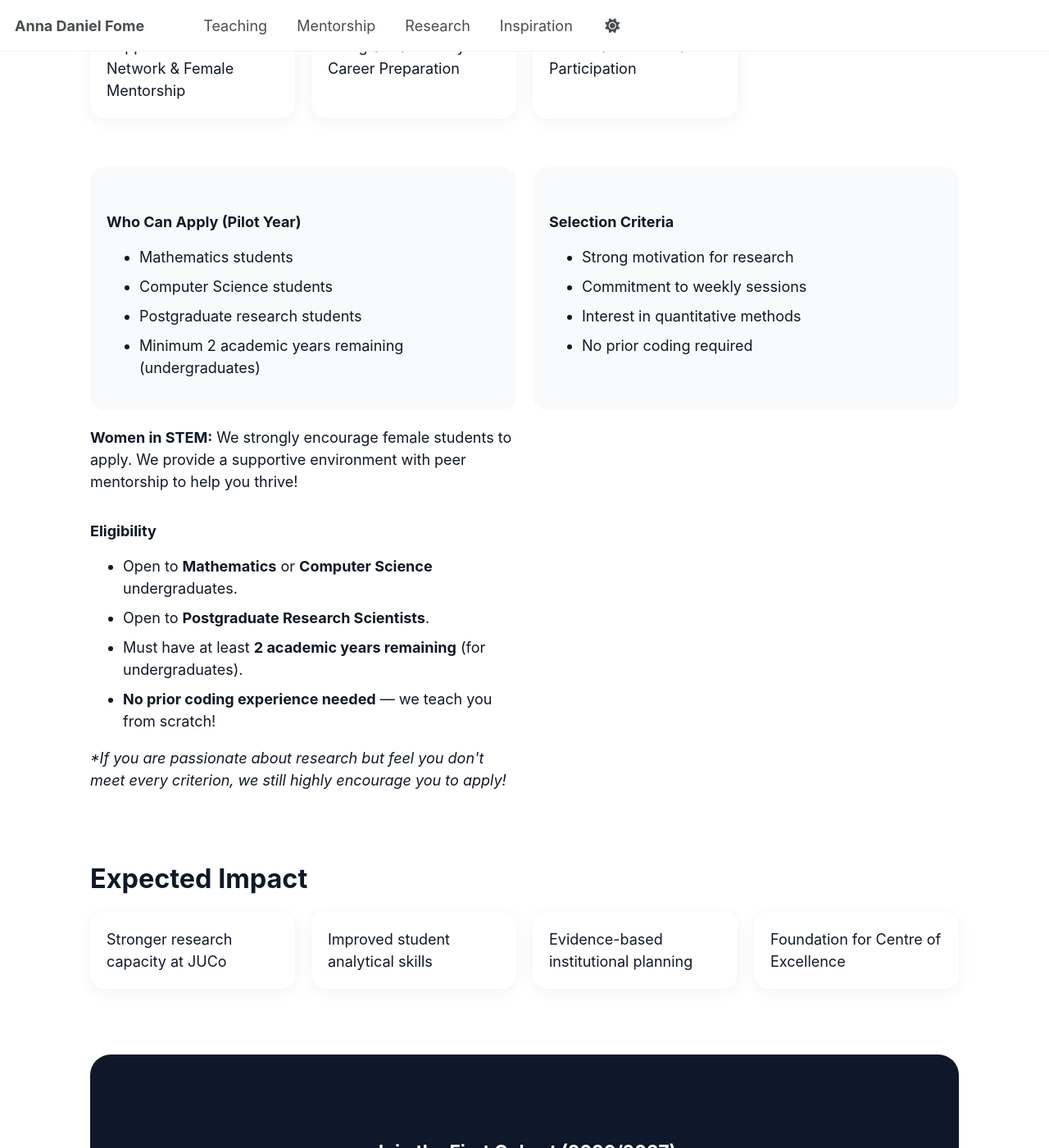
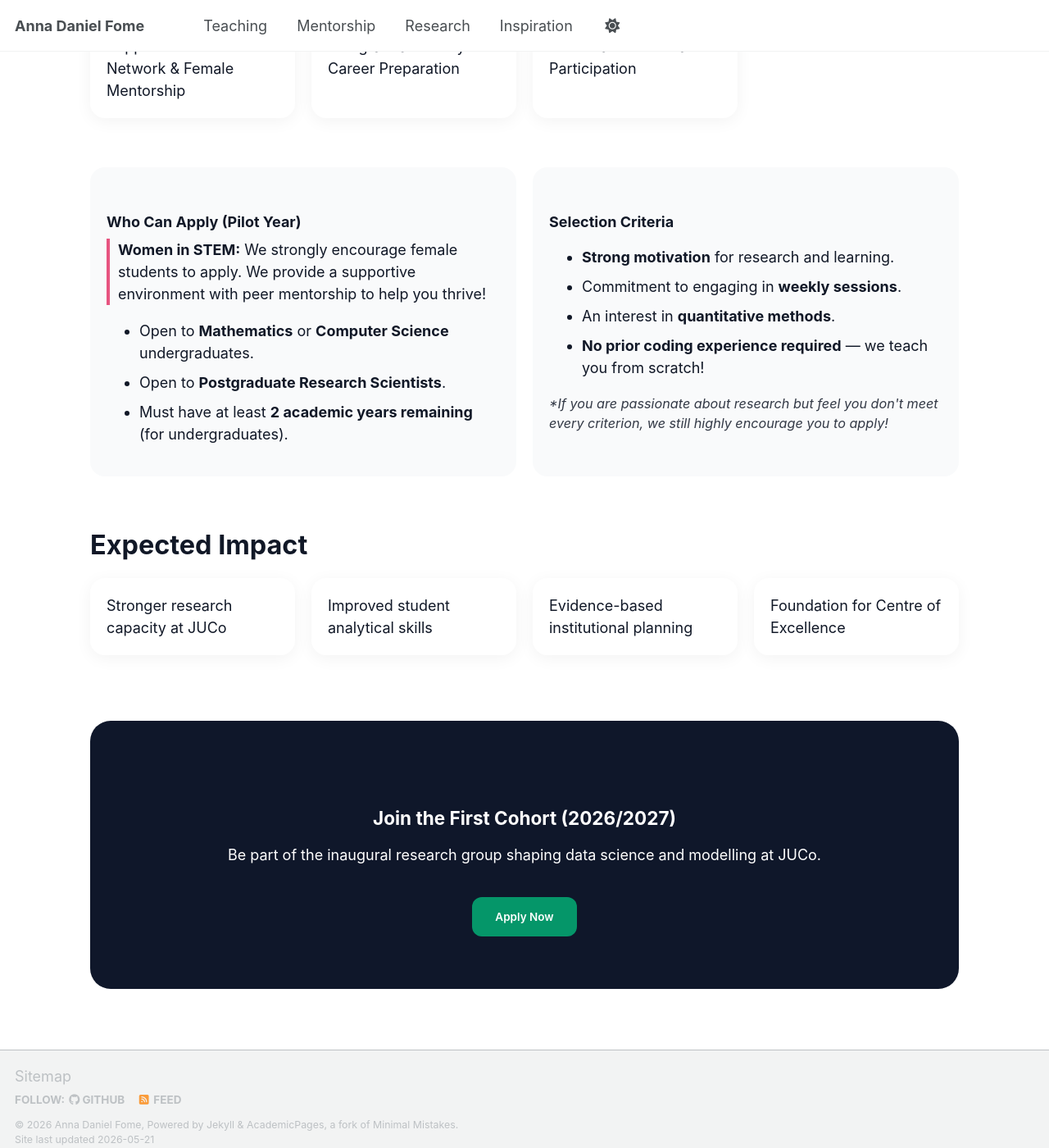
Before and after one commit to FomeA/FomeA.github.io, a Jekyll site: the page built from _pages/datascience.html, in a window 1280 px wide and 1400 px high, scrolled down 1474 px. Shown: the whole window at 82% size. Built offline with Jekyll 4.4.1, drawn with Linux system fonts in a browser that asks for light colours; a script bundle is joined from its source files by our own code; library files that are not in the unit come from our copies.

Commit message:
Update datascience.html

```diff
--- a/_pages/datascience.html
+++ b/_pages/datascience.html
@@ -151,53 +151,43 @@ author_profile: false
 </section>
 
 
-<!-- ================= ELIGIBILITY ================= -->
+<!-- ================= ELIGIBILITY & SELECTION ================= -->
 <section class="section split">
 
+  <!-- Left Side: Balanced Requirements & Encouragement -->
   <div class="panel">
     <h3>Who Can Apply (Pilot Year)</h3>
+
+    <!-- High-priority encouragement banner placed right at the top -->
+    <div class="highlight-banner" style="margin-bottom: 15px; border-left: 4px solid #e75480; padding-left: 10px;">
+        <strong>Women in STEM:</strong> We strongly encourage female students to apply. We provide a supportive environment with peer mentorship to help you thrive!
+    </div>
+
     <ul>
-      <li>Mathematics students</li>
-      <li>Computer Science students</li>
-      <li>Postgraduate research students</li>
-      <li>Minimum 2 academic years remaining (undergraduates)</li>
+      <li>Open to <strong>Mathematics</strong> or <strong>Computer Science</strong> undergraduates.</li>
+      <li>Open to <strong>Postgraduate Research Scientists</strong>.</li>
+      <li>Must have at least <strong>2 academic years remaining</strong> (for undergraduates).</li>
     </ul>
   </div>
 
+  <!-- Right Side: Mindset & Commitment Criteria -->
   <div class="panel">
     <h3>Selection Criteria</h3>
     <ul>
-      <li>Strong motivation for research</li>
-      <li>Commitment to weekly sessions</li>
-      <li>Interest in quantitative methods</li>
-      <li>No prior coding required</li>
+      <li><strong>Strong motivation</strong> for research and learning.</li>
+      <li>Commitment to engaging in <strong>weekly sessions</strong>.</li>
+      <li>An interest in <strong>quantitative methods</strong>.</li>
+      <li><strong>No prior coding experience required</strong> — we teach you from scratch!</li>
     </ul>
+
+    <!-- Reassuring closing statement to boost application confidence -->
+    <p class="growth-mindset" style="margin-top: 15px; font-size: 0.9em; opacity: 0.85;">
+        <em>*If you are passionate about research but feel you don't meet every criterion, we still highly encourage you to apply!</em>
+    </p>
   </div>
 
-  <div class="who-can-apply-section">
-    <!-- Visual Highlight for Inclusion -->
-    <div class="highlight-banner">
-        <strong>Women in STEM:</strong> We strongly encourage female students to apply. We provide a supportive environment with peer mentorship to help you thrive!
-    </div>
+</section>
 
-    <!-- Clear, Approachable Eligibility -->
-    <h3>Eligibility</h3>
-    <ul>
-        <li>Open to <strong>Mathematics</strong> or <strong>Computer Science</strong> undergraduates.</li>
-        <li>Open to <strong>Postgraduate Research Scientists</strong>.</li>
-        <li>Must have at least <strong>2 academic years remaining</strong> (for undergraduates).</li>
-        <li><strong>No prior coding experience needed</strong> — we teach you from scratch!</li>
-    </ul>
-
-    <!-- Encouragement Statement -->
-    <p class="growth-mindset">
-        <em>*If you are passionate about research but feel you don't meet every criterion, we still highly encourage you to apply!</em>
-    </p>
-</div>
-
-
-
-</section>
 
 
 <!-- ================= TIMELINE ================= -->
```
